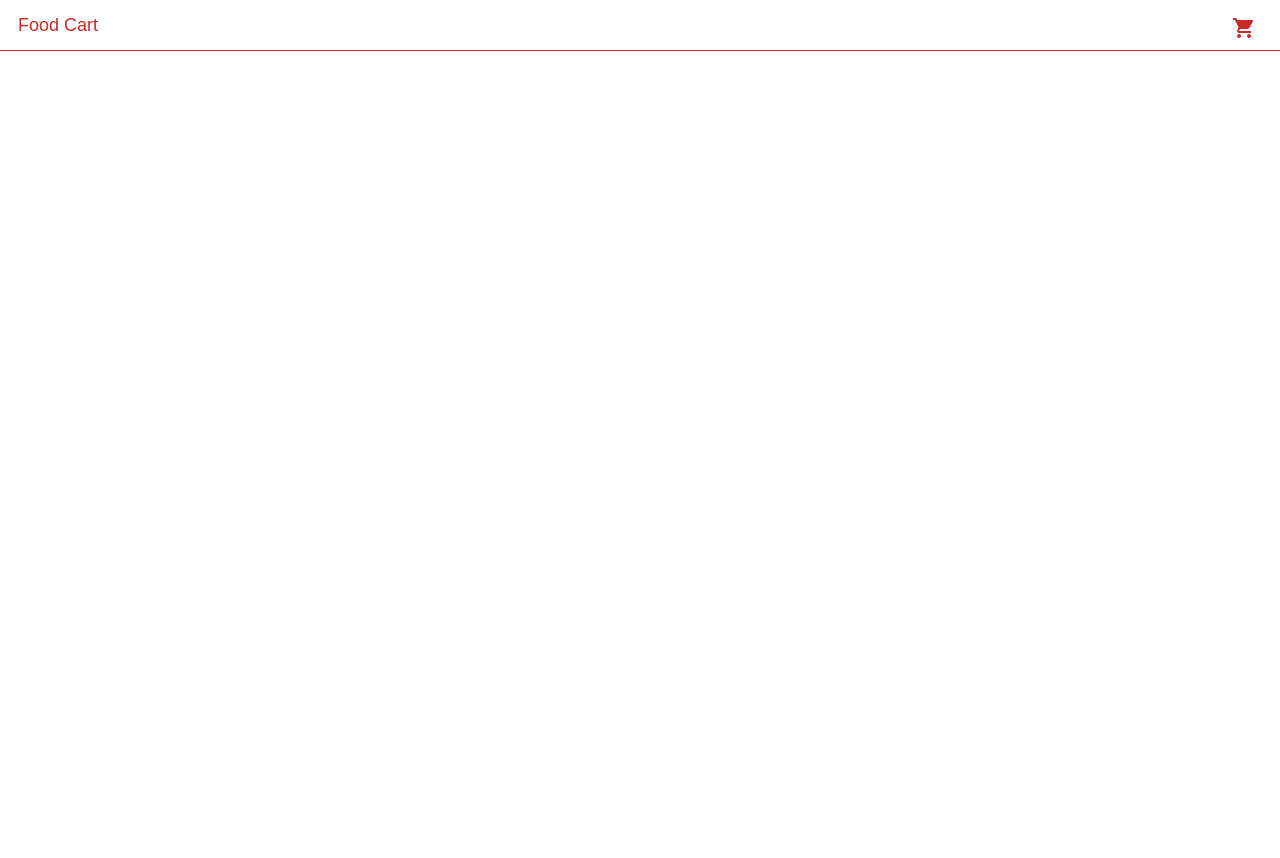
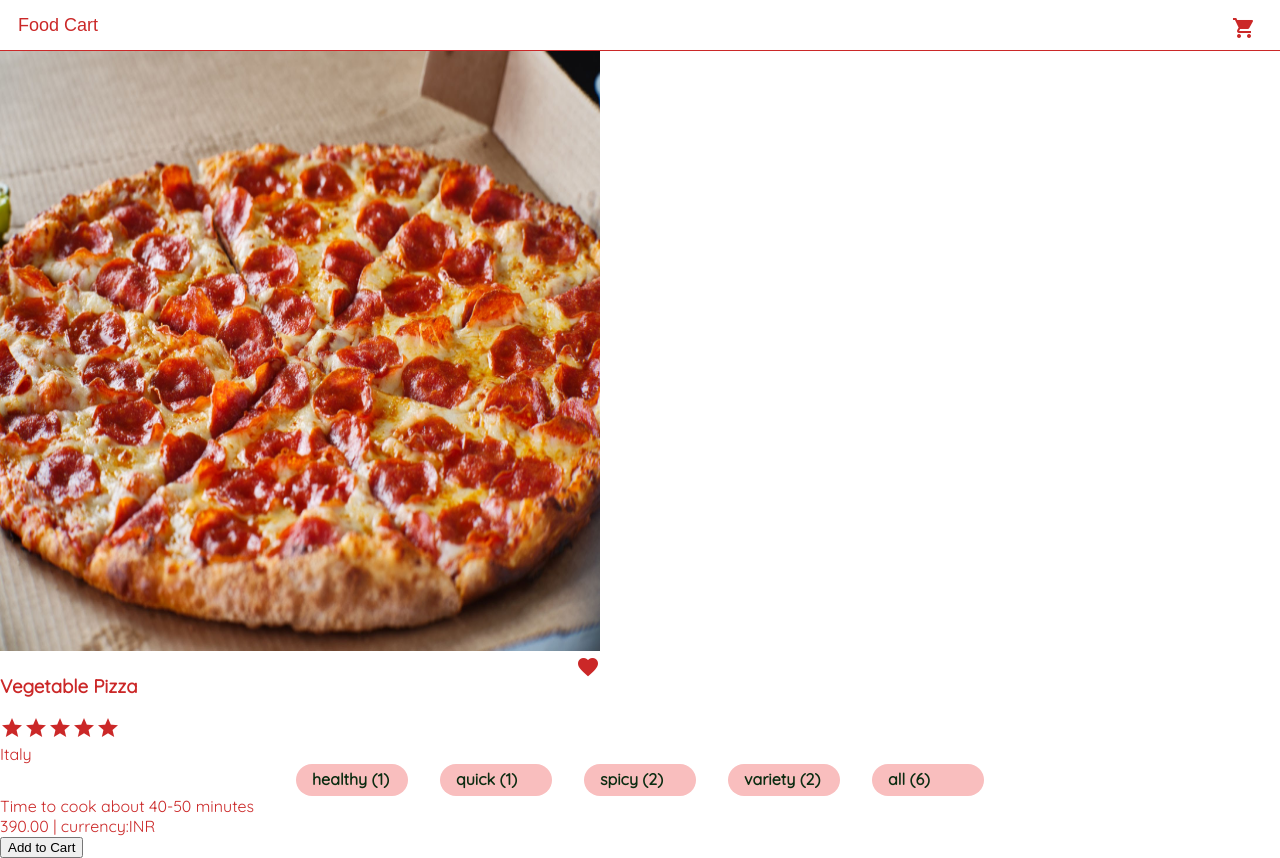
Before and after one commit to ShakthiSythnya/FoodCart, an Angular app: page /fooddetail/1 in a window 1280 px wide. Before the commit this address led to /. Before the commit the page ends 800 px from the top, so only its background shows below. Built offline with nearby package versions, Linux system fonts and the light colour scheme; data requests are answered from the project's data file.

Commit message:
Added Food Page component

```diff
--- a/src/app/app-routing.module.ts
+++ b/src/app/app-routing.module.ts
@@ -1,6 +1,7 @@
 import { NgModule } from '@angular/core';
 import { RouterModule, Routes } from '@angular/router';
 import { HomeComponent } from './home/home.component';
+import { FooddetailComponent } from './fooddetail/fooddetail.component';
 
 const routes: Routes = [
   {
@@ -11,6 +12,9 @@ const routes: Routes = [
   },
   {
     path:'tag/:tagName',component:HomeComponent
+  },
+  {
+    path:'fooddetail/:food',component:FooddetailComponent
   }
 ];
 
--- a/src/app/app.module.ts
+++ b/src/app/app.module.ts
@@ -17,6 +17,7 @@ import {MatFormFieldModule} from '@angular/material/form-field';
 import {FormsModule} from '@angular/forms';
 import {MatButtonModule} from '@angular/material/button';
 import { TagComponent } from './tag/tag.component';
+import { FooddetailComponent } from './fooddetail/fooddetail.component';
 
 @NgModule({
   declarations: [
@@ -24,7 +25,8 @@ import { TagComponent } from './tag/tag.component';
     HeaderComponent,
     HomeComponent,
     SearchComponent,
-    TagComponent
+    TagComponent,
+    FooddetailComponent
   ],
   imports: [
     BrowserModule,
--- /dev/null
+++ b/src/app/fooddetail/fooddetail.component.css
@@ -0,0 +1,16 @@
+div img{
+    width: 600px;
+    height: 600px;
+}
+
+.horizontal-align{
+    display: flex;
+    flex-direction: row;
+    justify-content: space-between;
+    max-width: 600px;
+}
+
+.tag-align{
+    justify-content: right;
+    align-self: flex-end;
+}
--- /dev/null
+++ b/src/app/fooddetail/fooddetail.component.html
@@ -0,0 +1,23 @@
+<div>
+    <img src="../../assets/pizza.jpg">
+    <div>
+        <div class="horizontal-align">
+            <h3>Vegetable Pizza</h3><mat-icon>favorite</mat-icon>
+        </div>
+
+        <div>
+            <mat-icon *ngFor="let i of starArray">star</mat-icon>
+        </div>
+        <div>
+            Italy
+        </div>
+        <app-tag></app-tag>
+        <div>
+            Time to cook about 40-50 minutes
+        </div>
+        <div>390.00 | currency:INR</div>
+        <button>Add to Cart</button>
+
+
+    </div>
+</div>
--- /dev/null
+++ b/src/app/fooddetail/fooddetail.component.ts
@@ -0,0 +1,15 @@
+import { Component, OnInit } from '@angular/core';
+
+@Component({
+  selector: 'app-fooddetail',
+  templateUrl: './fooddetail.component.html',
+  styleUrls: ['./fooddetail.component.css']
+})
+export class FooddetailComponent implements OnInit {
+
+  constructor() { }
+starArray:Array<number> = Array(5).fill(0);
+  ngOnInit(): void {
+  }
+
+}
--- a/src/app/home/home.component.html
+++ b/src/app/home/home.component.html
@@ -3,12 +3,12 @@
 <div class="horizontal-list">
     <mat-chip-set *ngFor="let food of foodRecipes">
 
-        <mat-chip>
+        <mat-chip routerLink="/fooddetail/{{food}}">
             <div class="space-between">
                 <div>{{food.name}}</div><mat-icon [disabled]="!food.isFavorite">favorite</mat-icon>
             </div>
             <a>
-            <img [src]="food.url">
+            <img [src]="food.url" >
             </a>
             <div class="colInfo">
                 <div class="space-between"><mat-icon>alarm</mat-icon>{{food.cooktime}} minutes</div>
--- a/src/app/tag/tag.component.html
+++ b/src/app/tag/tag.component.html
@@ -2,4 +2,5 @@
 
         <a *ngFor="let tag of tags" routerLink="/tag/{{tag.tagName}}">{{tag.tagName}} ({{tag.count}})</a>
 
+
 </div>
```
Also changed, not shown: src/assets/pizza.jpg (added), 1 other file (tests, documents, lock files or other folders).
